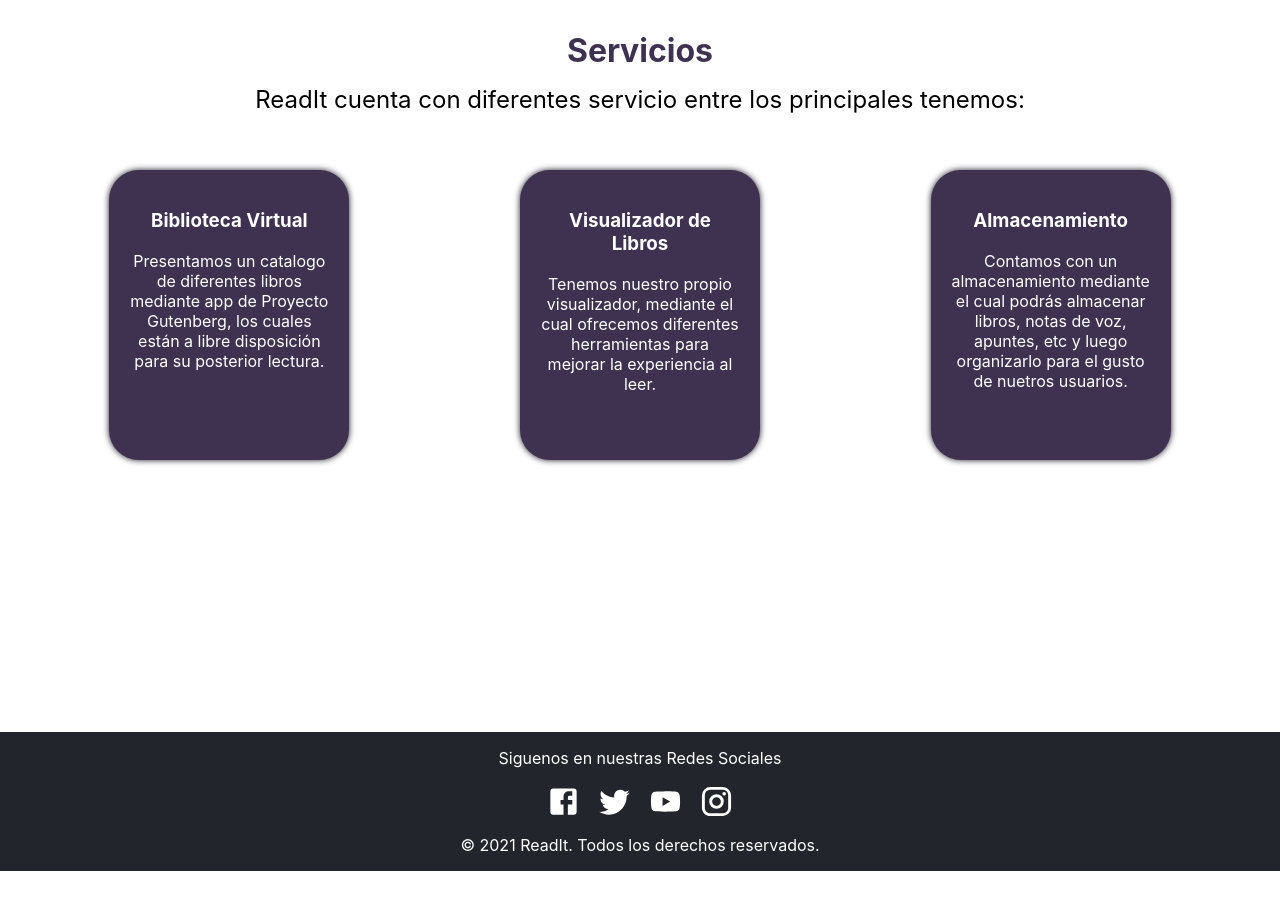
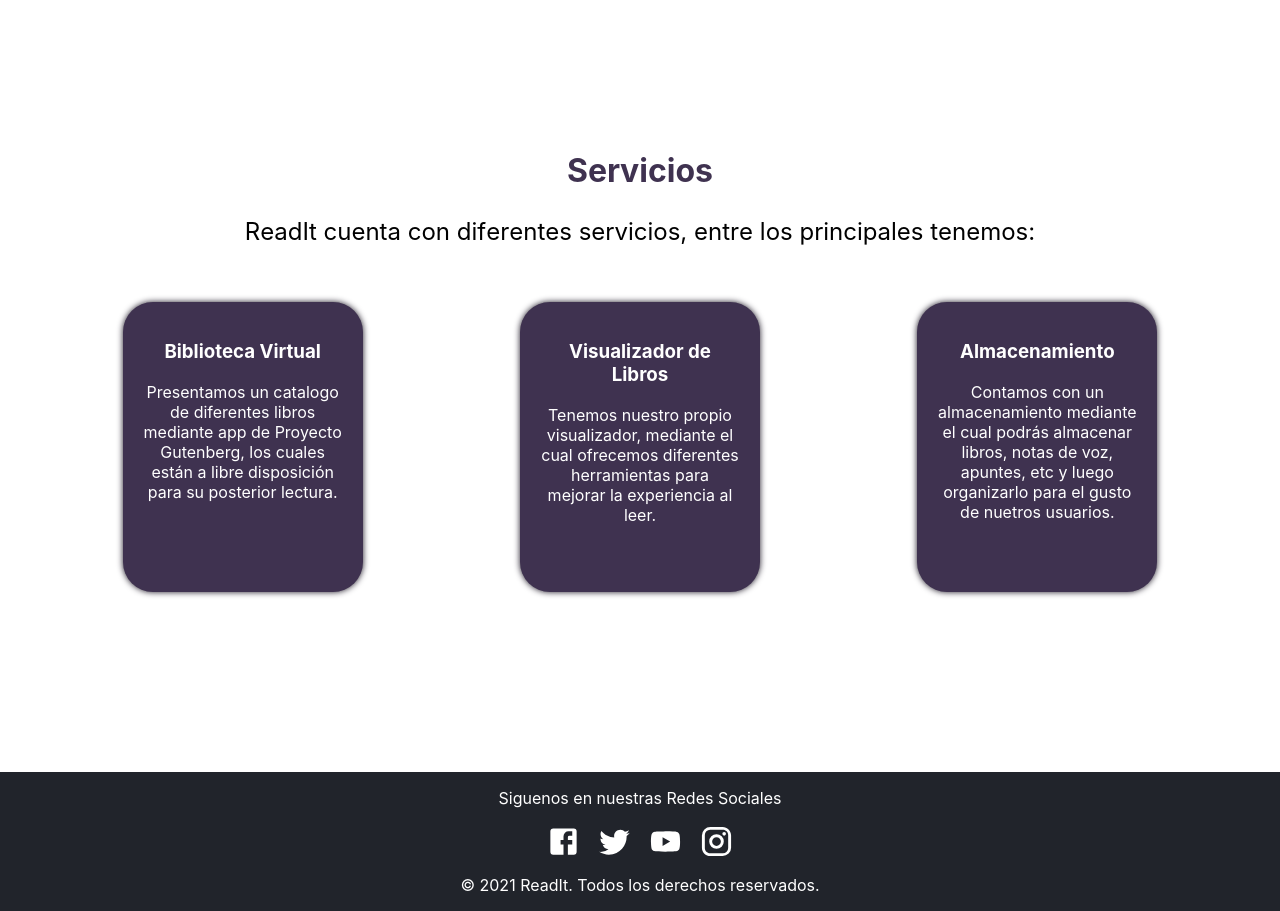
Before and after one commit to thehancode/ReadIt, a React (Create React App) app in the folder frontend/: page / in a window 1280 px wide. Shown: the part 1580-2491 px from the top of the page. Before the commit the page ends 2451 px from the top, so only its background shows below. Built offline with nearby package versions, Linux system fonts and the light colour scheme.

Commit message:
Arreglando Problemas
Actualizando con todos los problemas arreglados

```diff
--- a/frontend/public/index.html
+++ b/frontend/public/index.html
@@ -39,10 +39,10 @@
     <title>React App</title>
     <style>
       .MuiAppBar-colorPrimary {
-        background-color: #22252c !important;
+        padding: 0 !important;
       }
-      .footer {
-        background-color: #22252c !important;
+      body{
+        padding: 0 !important;
       }
     </style>
   </head>
--- a/frontend/src/components/CBooks.jsx
+++ b/frontend/src/components/CBooks.jsx
@@ -3,7 +3,7 @@ import React from 'react'
 
 const CBooks = (props) => {
     return (
-        <div className='carousel__card' id={props.id}>
+        <div className='carousel__card' id={props.id} style={{ backgroundImage: 'url('+props.url+')' }} >
             {console.log(props.url)}
         </div>
     )
--- a/frontend/src/components/Home.jsx
+++ b/frontend/src/components/Home.jsx
@@ -1,7 +1,9 @@
 import React from "react";
+
 import { getCurrentUser } from "../services/LoginService";
 import { makeStyles } from "@material-ui/core/styles";
 import { useHistory } from "react-router-dom";
+import SearchBooks from "./SearchBooks";
 
 import {
   Hidden,
@@ -11,6 +13,8 @@ import {
   Divider,
   ListItemText,
   Link,
+  Typography,
+  Container
 } from "@material-ui/core";
 
 import { Link as LinkS } from "react-scroll";
@@ -19,6 +23,7 @@ import { Link as LinkS } from "react-scroll";
 // Importamos los principales componentes
 import NavbarHome from "./NavbarHome";
 import Footer from "./Footer";
+import CarouselBooks from "./CarouselBooks";
 
 // Importamos los estilos de color del boton
 // import theme from "../ThemeConfig";
@@ -26,7 +31,7 @@ import Footer from "./Footer";
 export const Home = () => {
   const history = useHistory();
 
-  // el usuario que se logea que da guardado aqui
+  // El usuario que se logea que da guardado aqui
   const state = {
     currentUser: getCurrentUser(),
   };
@@ -68,6 +73,18 @@ export const Home = () => {
         color: "#C0B3A0",
       },
     },
+    title: {
+      color: '#3F3250',
+      fontWeight: '400',
+      margin: '20px',
+    },
+    subtitle: {
+      textAlign: 'left',
+      color: '#3F3250',
+      paddingLeft: '1em',
+      fontWeight: '300',
+      margin: '10px',
+    }
   }));
 
   const classes = useStyles();
@@ -79,7 +96,8 @@ export const Home = () => {
   };
 
   const [mobileOpen, setMobileOpen] = React.useState(false);
-  // en caso currentUser sea nulo quiere decir que no hay usuario logaedo por lo tanto no debe mostrar home sino redireccionar a login
+
+  // En caso currentUser sea nulo quiere decir que no hay usuario logaedo por lo tanto no debe mostrar home sino redireccionar a login
   return (
     <>
       {currentUser ? (
@@ -132,7 +150,7 @@ export const Home = () => {
                       to="home-services"
                       spy={true}
                       smooth={true}
-                      offset={-64}
+                      offset={-56}
                       duration={1000}
                     >
                       Servicios
@@ -157,6 +175,13 @@ export const Home = () => {
           {/* Cuerpo de la página */}
           <main className={classes.content}>
             <div className={classes.offset}></div>
+            <Typography variant="h2" component="h1" className={classes.title}>Biblioteca</Typography>
+            <Typography variant="h3" component="h2" className={classes.subtitle}>Catálogo</Typography>
+            <Container maxWidth='xl' component="section">
+              <CarouselBooks/>
+            </Container>
+            <Typography variant="h3" component="h2" className={classes.subtitle}>Buscador</Typography>
+            <SearchBooks/>
             <Footer />
           </main>
         </div>
--- a/frontend/src/components/HomeWithoutLogin.jsx
+++ b/frontend/src/components/HomeWithoutLogin.jsx
@@ -14,6 +14,7 @@ import {
   Grid,
   Link,
 } from "@material-ui/core";
+
 import { Link as LinkS } from "react-scroll";
 import Fade from "react-reveal/Fade";
 
@@ -127,7 +128,7 @@ export const HomeWithoutLogin = () => {
                     to="home-services"
                     spy={true}
                     smooth={true}
-                    offset={-64}
+                    offset={-56}
                     duration={1000}
                   >
                     Servicios
@@ -210,23 +211,20 @@ export const HomeWithoutLogin = () => {
               </Fade>
             </div>
           </Container>
-          <Container
-            maxWidth="xl"
-            component="section"
-            className="home-services"
-            id="home-services"
-          >
-            <div className="home-services-text">
+          <Container maxWidth="xl" component="section" id="home-services" >
+            <div className="home-services">
+              <div className="home-services__text">
                 <h2>
                   <Fade cascade>Servicios</Fade>
                 </h2>
                 <p>
-                <Fade>
-                  ReadIt cuenta con diferentes servicio entre los principales
+                  <Fade cascade>
+                    ReadIt cuenta con diferentes servicios, entre los principales
                     tenemos:
                   </Fade>
                 </p>
               </div>
+              <div className="home-services__containers">
                 <Grid container direction="row" justify="space-around">
                   <Grid item xs={12} sm={6} lg={4}>
                     <Fade cascade>
@@ -292,6 +290,8 @@ export const HomeWithoutLogin = () => {
                     </Fade>
                   </Grid>
                 </Grid>
+              </div>
+            </div>
           </Container>
           <Footer />
         </main>
--- /dev/null
+++ b/frontend/src/components/SearchBooks.jsx
@@ -0,0 +1,12 @@
+import React from 'react'
+
+const SearchBooks = () => {
+
+    return (
+        <div>
+            Hola Bebe
+        </div>
+    )
+}
+
+export default SearchBooks
--- a/frontend/src/index.css
+++ b/frontend/src/index.css
@@ -175,16 +175,20 @@ a:hover, a:focus {
   display: flex;
   flex-direction: column;
   background-color: #fff;
+  justify-content: center;
 }
 
-.home-services-text h2{
+.home-services__text h2{
   font-size: 32px;
   color: #3F3250;
-  line-height: 0.5em;
 }
 
-.home-services-text p{
+.home-services__text p{
   font-size: 24px;
+}
+
+.home-services__containers{
+  margin: 0 0 20px 0;
 }
 
 .footer{
```
Also changed, not shown: frontend/src/components/Navbar.jsx (line endings or trailing spaces), frontend/src/components/NavbarHome.jsx (line endings or trailing spaces). Lines whose indentation alone changed are shown as unchanged.
